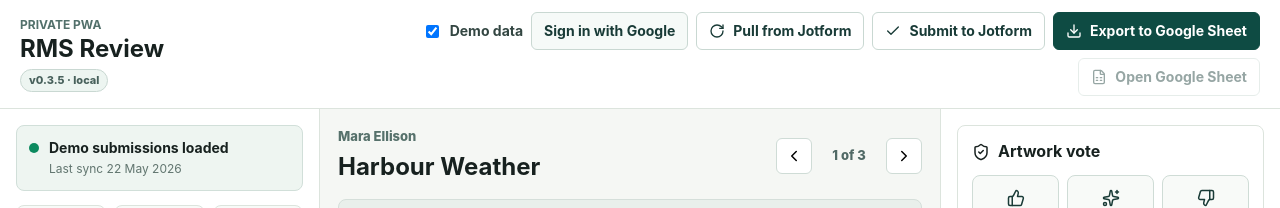
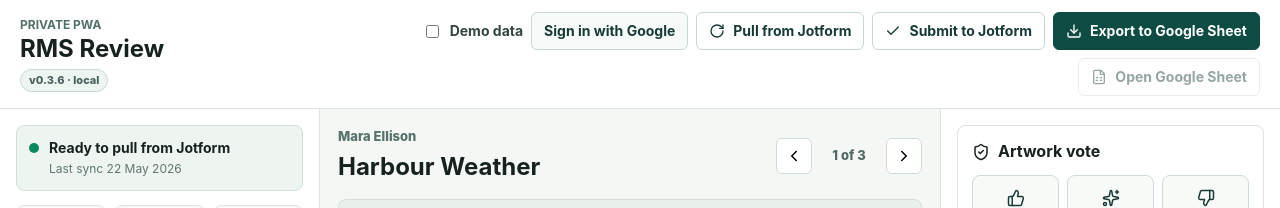
Before and after one commit to sourmilkman/jotform, a React (Vite) app: page / in a window 1280 px wide. Shown: the top 208 px of the page. Built offline with nearby package versions, Linux system fonts and the light colour scheme; no server answers.

Commit message:
Default to live Jotform mode

```diff
--- a/package.json
+++ b/package.json
@@ -1,7 +1,7 @@
 {
   "name": "jotform",
   "private": true,
-  "version": "0.3.5",
+  "version": "0.3.6",
   "type": "module",
   "scripts": {
     "dev": "vite",
--- a/src/App.tsx
+++ b/src/App.tsx
@@ -59,7 +59,7 @@ function App() {
   const [selectedSubmissionId, setSelectedSubmissionId] = useState(mockSubmissions[0]?.id ?? '')
   const [selectedArtworkId, setSelectedArtworkId] = useState(mockSubmissions[0]?.artworks[0]?.id ?? '')
   const [query, setQuery] = useState('')
-  const [demoMode, setDemoMode] = useState(true)
+  const [demoMode, setDemoMode] = useState(false)
   const [userEmail, setUserEmail] = useState<string | null>(null)
   const [lastSheetUrl, setLastSheetUrl] = useState<string | null>(() =>
     window.localStorage.getItem(LAST_SHEET_URL_KEY),
@@ -68,7 +68,7 @@ function App() {
   const [exportDialog, setExportDialog] = useState<ExportDialog>({ status: 'idle' })
   const [syncState, setSyncState] = useState<SyncState>({
     status: 'ready',
-    message: 'Demo submissions loaded',
+    message: 'Ready to pull from Jotform',
     syncedAt: new Date().toISOString(),
   })
   const [exportState, setExportState] = useState('Ready to export')
```
